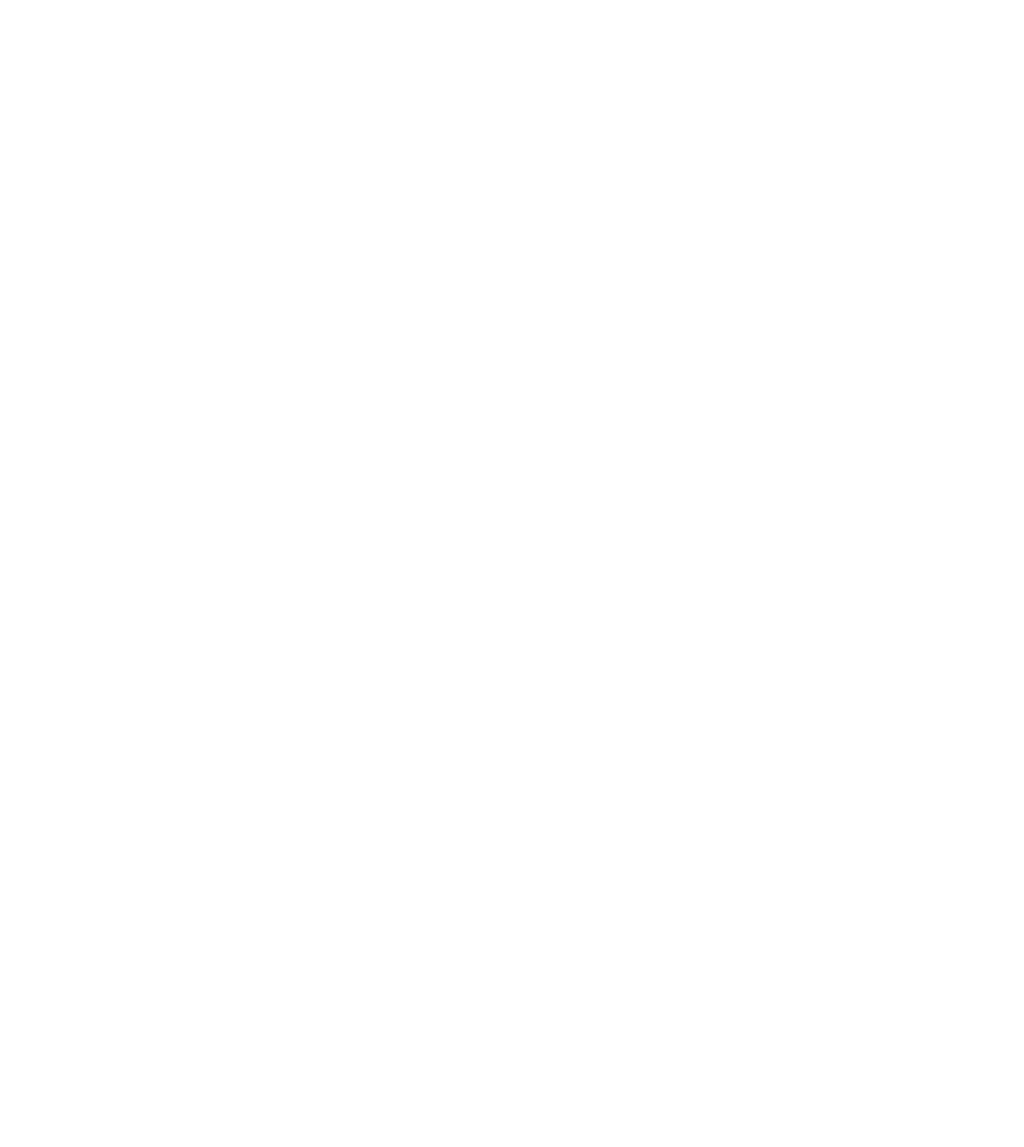
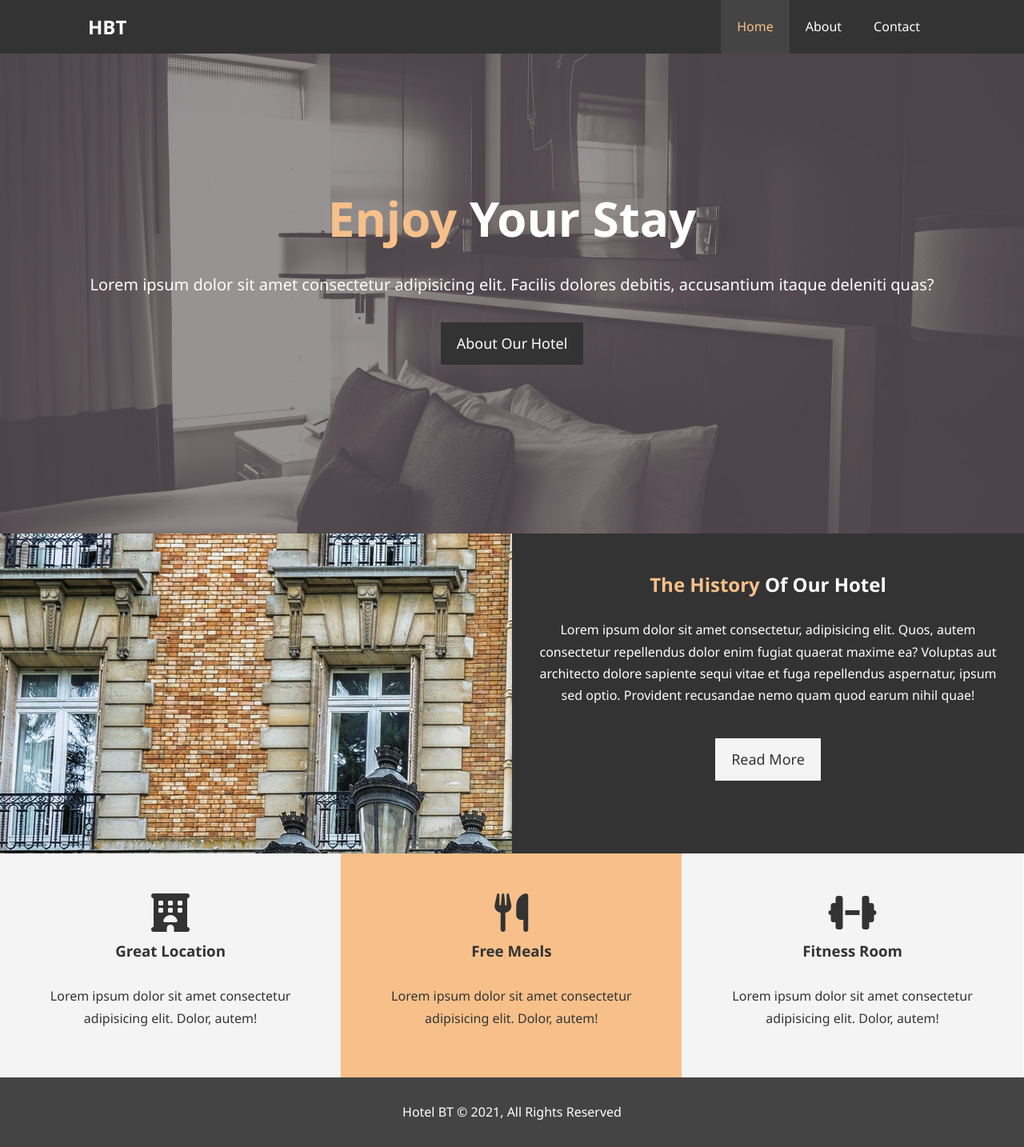
Before and after one commit to lorenarms/HTML-and-CSS-Project-Hotel, a plain HTML site: page Project-Hotel/index.html in a window 1280 px wide. Shown: the whole page at 80% size. Before the commit the page ends 800 px from the top, so only its background shows below. Drawn offline with Linux system fonts and the light colour scheme.

Commit message:
hotel index

```diff
--- /dev/null
+++ b/Project-Hotel/css/style-index.css
@@ -0,0 +1,196 @@
+/* Reset */
+* {
+  margin: 0;
+  padding: 0;
+  box-sizing: border-box;
+}
+
+/* Main Styling */
+html, body {
+  font-family: 'Segoe UI', Tahoma, Geneva, Verdana, sans-serif;
+  line-height: 1.7em;
+}
+
+a {
+  color: #333;
+  text-decoration: none;
+}
+
+h1, h2, h3 {
+  padding-bottom: 20px;
+}
+
+p {
+  margin: 10px 0px;
+}
+
+/* Utilities */
+.container {
+  margin: auto;
+  max-width: 1100px;
+  overflow: auto;
+  padding: 0px 20px;
+}
+
+.text-primary {
+  color: #f7c08a;
+}
+
+.lead {
+  font-size: 20px;
+}
+
+.btn {
+  display: inline-block;
+  font-size: 18px;
+  color: #fff;
+  background: #333;
+  padding: 13px 20px;
+  border: none;
+  cursor: pointer;
+
+}
+
+.btn-light {
+  background: #f4f4f4;
+  color: #333;
+}
+
+.btn:hover {
+  background: #f7c08a;
+  color: #333;
+
+}
+
+.bg-dark {
+  background: #333;
+  color: #fff;
+}
+
+.bg-light {
+  background: #f4f4f4;
+  color:#333;
+}
+
+.bg-primary {
+  background: #f7c08a;
+  color: #333;
+}
+
+.clr {
+  clear: both;
+
+}
+
+
+
+/* Navbar */
+#navbar {
+  background: #333;
+  color: #fff;
+  overflow: auto;
+}
+
+#navbar a {
+  color: #fff;
+}
+
+#navbar h1 {
+  float: left;
+  padding-top: 20px;
+}
+
+#navbar ul {
+  list-style: none;
+  float: right;
+}
+
+#navbar ul li {
+  float: left;
+}
+
+#navbar ul li a {
+  display: block;
+  padding: 20px;
+  text-align: center;
+}
+
+#navbar ul li a:hover,
+#navbar ul li a.current {
+  background: #444;
+  color: #f7c08a;
+}
+
+
+
+/* Showcase */
+#showcase {
+  background: url('../img/showcase.jpg') no-repeat
+  center center/cover;
+  height: 600px;
+
+}
+
+#showcase .showcase-content {
+  color: #fff;
+  text-align: center;
+  padding-top: 170px;
+
+}
+
+#showcase .showcase-content h1 {
+  font-size: 60px;
+  line-height: 1.2em;
+}
+
+#showcase .showcase-content p {
+  padding-bottom: 20px;
+  line-height: 1.7em;
+
+}
+
+/* Home Info */
+#home-info {
+  height: 400px;
+}
+
+#home-info .info-img {
+  float: left;
+  width: 50%;
+  background: url(../img/photo-1.jpg) no-repeat;
+  min-height: 100%;
+}
+
+#home-info .info-content {
+  float: right;
+  width: 50%;
+  height: 100%;
+  text-align: center;
+  padding: 50px 30px;
+  overflow: hidden;
+}
+
+#home-info .info-content p {
+  padding-bottom: 30px;
+}
+
+/* Features */
+.box {
+  float: left;
+  width: 33.3%;
+  padding: 50px;
+  text-align: center;
+}
+
+.box i {
+  margin-bottom: 10px;
+}
+
+/* Footer */
+#main-footer {
+  text-align: center;
+  background: #444;
+  color:#fff;
+  padding: 20px;
+
+}
--- a/Project-Hotel/index.html
+++ b/Project-Hotel/index.html
@@ -4,11 +4,68 @@
   <meta charset="UTF-8">
   <meta http-equiv="X-UA-Compatible" content="IE=edge">
   <meta name="viewport" content="width=device-width, initial-scale=1.0">
-  <title>Document</title>
+  <meta name="description" content="Welcome to the most extraordinary hotel in Boston, Massachusetts.">
+  <meta name="keywords" content="hotel,boston hotel,new england hotel">
+  <script src="https://kit.fontawesome.com/0773c5b0ba.js" crossorigin="anonymous"></script>
+  <link rel="stylesheet" href="css/style-index.css">
+  <title>Project Hotel | Welcome</title>
 </head>
 <body>
-  <div>
+  <header>
+    <nav id="navbar">
+      <div class="container">
+        <h1 class="logo"><a href="index.html">HBT</a></h1>
+        <ul>
+            <li><a class="current" href="index.html">Home</a></li>
+            <li><a href="about.html">About</a></li>
+            <li><a href="contact.html">Contact</a></li>
+        </ul>
+      </div>
+    </nav>
+    <div id="showcase">
+      <div class="container">
+        <div class="showcase-content">
+          <h1><span class="text-primary">Enjoy</span> Your Stay</h1>
+          <p class = "lead">Lorem ipsum dolor sit amet consectetur adipisicing elit. Facilis dolores debitis, accusantium itaque deleniti quas?</p>
+          <a class="btn" href="about.html">About Our Hotel</a>
+        </div>
+      </div>
+    </div>
+  </header>
 
-  </div>
+  <section id="home-info" class="bg-dark">
+    <div class="info-img"></div>
+    <div class="info-content">
+      <h2><span class="text-primary">The History</span> Of Our Hotel</h2>
+      <p>
+        Lorem ipsum dolor sit amet consectetur, adipisicing elit. Quos, autem consectetur repellendus dolor enim fugiat quaerat maxime ea? Voluptas aut architecto dolore sapiente sequi vitae et fuga repellendus aspernatur, ipsum sed optio. Provident recusandae nemo quam quod earum nihil quae!
+      </p>
+      <a href="about.html" class="btn btn-light">Read More</a>
+    </div>
+  </section>
+
+  <section id="features">
+    <div class="box bg-light">
+      <i class="fas fa-hotel fa-3x"></i>
+      <h3>Great Location</h3>
+      <p>Lorem ipsum dolor sit amet consectetur adipisicing elit. Dolor, autem!</p>
+    </div>
+    <div class="box bg-primary">
+      <i class="fas fa-utensils fa-3x"></i>
+      <h3>Free Meals</h3>
+      <p>Lorem ipsum dolor sit amet consectetur adipisicing elit. Dolor, autem!</p>
+
+    </div>
+    <div class="box bg-light">
+      <i class="fas fa-dumbbell fa-3x"></i>
+      <h3>Fitness Room</h3>
+      <p>Lorem ipsum dolor sit amet consectetur adipisicing elit. Dolor, autem!</p>
+
+    </div>
+  </section>
+  <div class="clr"></div>
+  <footer id="main-footer">
+    <p>Hotel BT &copy; 2021, All Rights Reserved</p>
+  </footer>
 </body>
 </html>
```
Also changed, not shown: Project-Hotel/about.html (added), Project-Hotel/contact.html (added), Project-Hotel/img/person-1.jpg (added), Project-Hotel/img/person-2.jpg (added), Project-Hotel/img/photo-1.jpg (added), Project-Hotel/img/photo-2.jpg (added), Project-Hotel/img/showcase.jpg (added), Project-Hotel/img/test-bg.jpg (added), Project-Hotel/style-index.css (deleted).
